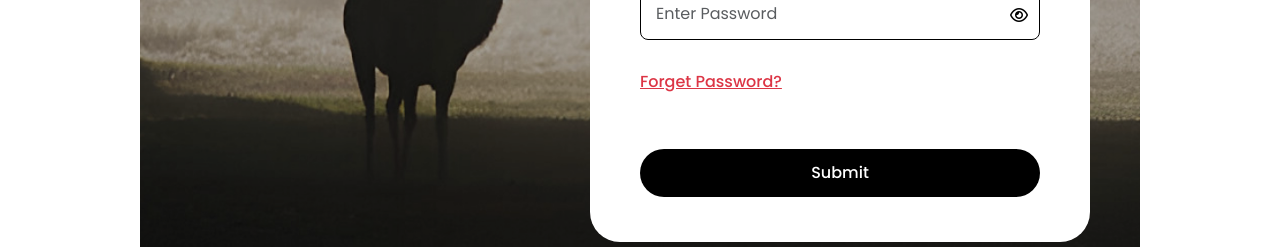
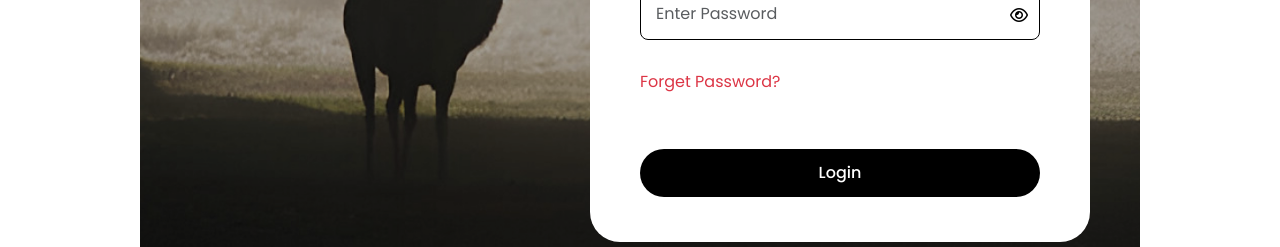
Before and after one commit to ujjwal060/airOutDoorFrontend, a React (Create React App) app: page /login in a window 1280 px wide. Shown: the part 418-665 px from the top of the page. Built offline with nearby package versions, Linux system fonts and the light colour scheme.

Commit message:
login page done

```diff
--- a/src/login/login.jsx
+++ b/src/login/login.jsx
@@ -1,29 +1,40 @@
-import React, { useState } from 'react';
-import 'bootstrap/dist/css/bootstrap.min.css';
+import React, { useState } from "react";
+import "bootstrap/dist/css/bootstrap.min.css";
 import { Link, useNavigate } from "react-router-dom";
-import axios from 'axios';
-import { toast, ToastContainer } from 'react-toastify';
-import 'react-toastify/dist/ReactToastify.css';
+import axios from "axios";
+import { toast, ToastContainer } from "react-toastify";
+import "react-toastify/dist/ReactToastify.css";
 
 function Login() {
-  const [username, setUsername] = useState('');
-  const [password, setPassword] = useState('');
+  const [username, setUsername] = useState("");
+  const [password, setPassword] = useState("");
   const navigate = useNavigate();
 
   const handleSubmit = async (e) => {
     e.preventDefault();
-
     try {
-      const response = await axios.post('http://localhost:8000/user/login', { username, password });
-        toast.success(response?.data?.message);
-        navigate('/');
+      const response = await axios.post("http://localhost:8000/user/login", {
+        username,
+        password,
+      });
+      toast.success(response?.data?.message);
+      setTimeout(() => {
+        navigate("/");
+      }, 200);
     } catch (error) {
       toast.error(error.response?.data?.message);
     }
   };
+  const handleForgotPasswordClick = () => {
+    navigate("/forgotpassword");
+  };
+
+  const handleSignupClick = () => {
+    navigate("/signup");
+  };
 
   return (
-    <div className='login'>
+    <div className="login">
       <section className="py-5">
         <div className="container">
           <div className="row">
@@ -32,8 +43,15 @@ function Login() {
                 <form onSubmit={handleSubmit}>
                   <div className="d-flex align-items-center justify-content-between">
                     <h1>Log in</h1>
-                    <p className="hidden-xs">No Account?<br />
-                      <Link className="text-decoration-underline fw-bold text-dark" to="/signup">Sign Up</Link>
+                    <p className="hidden-xs">
+                      No Account?
+                      <br />
+                      <Link
+                        className="text-decoration-underline fw-bold text-dark"
+                        to="/signup"
+                      >
+                        Sign Up
+                      </Link>
                     </p>
                   </div>
                   <div className="field">
@@ -66,12 +84,24 @@ function Login() {
                     </button>
                   </div>
                   <div className="text-right">
-                    <Link className="flex-end text-danger" to="/forgotpassword">Forget Password?</Link>
+                    <span
+                      className="flex-end text-danger"
+                      onClick={handleForgotPasswordClick}
+                      style={{ cursor: "pointer" }}
+                    >
+                      Forget Password?
+                    </span>
                   </div>
-                  <input type="submit" value="Submit" className="submit_btn" />
+                  <input type="submit" value="Login" className="submit_btn" />
                   <p className="text-center hidden-sm">
                     No Account?
-                    <Link className="text-decoration-underline fw-bold" to="/signup">Sign Up</Link>
+                    <span
+                      className="text-decoration-underline fw-bold"
+                      onClick={handleSignupClick}
+                      style={{ cursor: "pointer" }}
+                    >
+                      Sign Up
+                    </span>
                   </p>
                 </form>
               </div>
```
